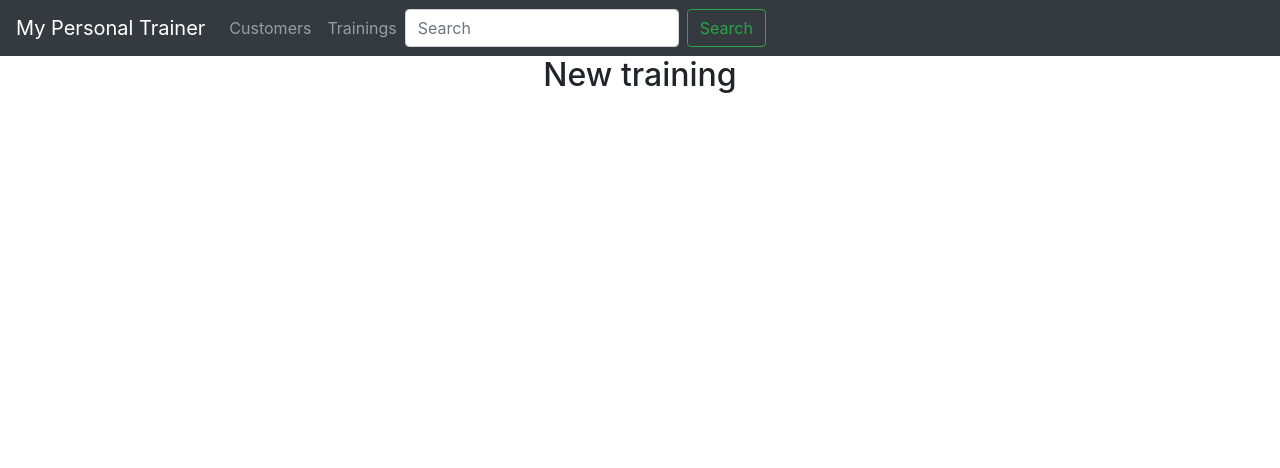
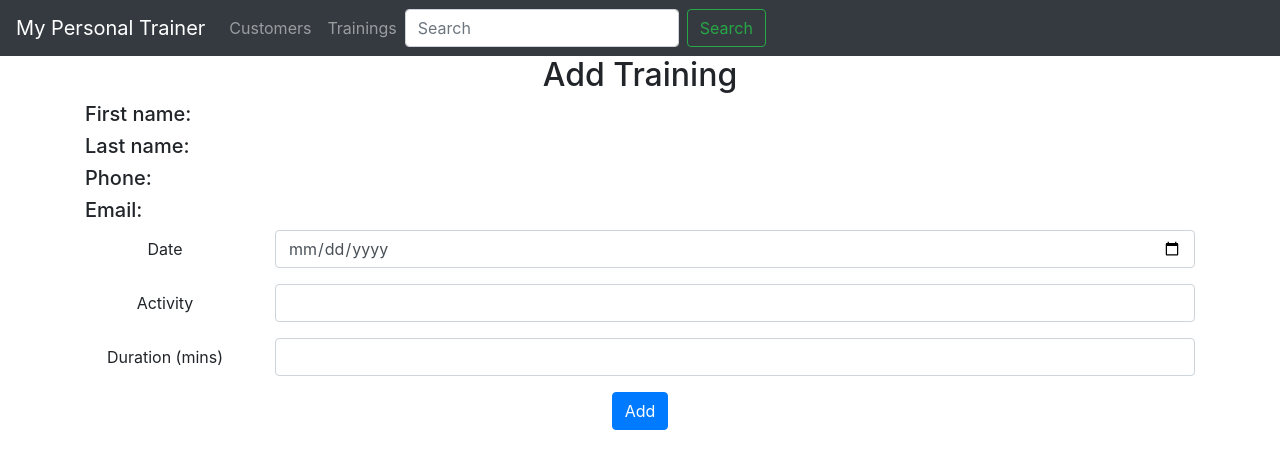
Before and after one commit to timvar/personal-trainer, a React (Create React App) app: page /addtraining/1 in a window 1280 px wide. Shown: the top 468 px of the page. Built offline with nearby package versions, Linux system fonts and the light colour scheme; no server answers.

Commit message:
add training, working on delete training

```diff
--- a/src/App.js
+++ b/src/App.js
@@ -8,6 +8,7 @@ import Trainings from './components/Trainings';
 import CustomerDetails from './components/CustomerDetails';
 import AddCustomer from './components/AddCustomer';
 import AddTraining from './components/AddTraining';
+import DeleteTraining from './components/DeleteTraining';
 
 class App extends Component {
   render() {
@@ -21,7 +22,8 @@ class App extends Component {
             <Route path="/customers" component={Customers} />
             <Route path="/addcustomer" component={AddCustomer} />
             <Route path="/trainings" component={Trainings} />
-            <Route path="/addtraining" component={AddTraining} />
+            <Route path="/addtraining/:id" component={AddTraining} />
+            <Route path="/deletetraining/:id" component={DeleteTraining} />
           </Switch>
         </div>
       </BrowserRouter>
--- a/src/components/AddTraining.js
+++ b/src/components/AddTraining.js
@@ -1,11 +1,109 @@
-import React, { Component } from 'react'
+import React, { Component } from 'react';
+import axios from 'axios';
 
 export default class AddTraining extends Component {
+  constructor(props){
+    super(props);
+    this.state = { date: '', activity: '', duration: '', customer: '', firstname: '', lastname: '', email: '', phone: '', customerapi: '' }
+  }
+
+  inputChanged = (e) => {
+    this.setState({[e.target.name]: e.target.value});
+  }
+
+  getCustomer = () => {
+    const url = 'https://customerrest.herokuapp.com/api/customers/' + this.props.match.params.id;
+    console.log('url ', url);
+    axios.get(url)
+    .then( response => {
+      console.log('customerapi: ', response.data.links[1].href);
+      this.setState({
+        firstname: response.data.firstname,
+        lastname: response.data.lastname,
+        email: response.data.email,
+        phone: response.data.phone,
+        customerapi: response.data.links[1].href
+      });
+    })
+    .catch( err => console.log('Error msg: ', err));
+  }
+
+  addTraining = (e) => {
+    e.preventDefault();
+    console.log('add training');
+    const url = 'https://customerrest.herokuapp.com/api/trainings';
+    const training = {
+        date: this.state.date,
+        activity: this.state.activity,
+        duration: this.state.duration,
+        customer: this.state.customerapi
+    }
+    console.log('training: ', training);
+
+    axios.post(url, training)
+    .catch(err => console.log('Error: ', err));
+
+  }
+
+  componentDidMount() {
+    this.getCustomer();
+  }
+
   render() {
+    const { date, activity, duration } = this.state
+    console.log('props:', this.props);
     return (
-      <div>
-        <h2>New training</h2>
-      </div>
+      <div className="container">
+        <h2>Add Training</h2>
+        <div className="text-left">
+          <h5>First name: {this.state.firstname}</h5>
+          <h5>Last name: {this.state.lastname}</h5>
+          <h5>Phone: {this.state.phone}</h5>
+          <h5>Email: {this.state.email}</h5>
+        </div>
+        <form onSubmit={this.addTraining} >
+          <div className="form-group row">
+            <label htmlFor="firstname" className="col-sm-2 col-form-label">Date</label>
+            <div className="col-sm-10">
+              <input
+                type="date"
+                onChange={this.inputChanged}
+                className="form-control"
+                id="date"
+                name="date"
+                value={date}
+                />
+            </div>
+          </div>
+          <div className="form-group row">
+            <label htmlFor="lastname" className="col-sm-2 col-form-label">Activity</label>
+            <div className="col-sm-10">
+              <input
+                type="text"
+                onChange={this.inputChanged}
+                className="form-control"
+                id="activity"
+                name="activity"
+                value={activity}
+                />
+            </div>
+          </div>
+          <div className="form-group row">
+            <label htmlFor="lastname" className="col-sm-2 col-form-label">Duration (mins)</label>
+            <div className="col-sm-10">
+              <input
+                type="text"
+                onChange={this.inputChanged}
+                className="form-control"
+                id="duration"
+                name="duration"
+                value={duration}
+                />
+            </div>
+          </div>
+        <button type="submit" className="btn btn-primary">Add</button>
+      </form>
+    </div>
     )
   }
 }
--- /dev/null
+++ b/src/components/DeleteTraining.js
@@ -0,0 +1,38 @@
+import React, { Component } from 'react';
+import axios from 'axios';
+
+export default class DeleteTraining extends Component {
+  constructor(props){
+    super(props);
+    this.state = { date: '', activity: '', duration: '', customer: '', firstname: '', lastname: '', email: '', phone: '', customerapi: '' }
+  }
+
+  getTraining = () => {
+    console.log('props', this.props);
+    const url = 'https://customerrest.herokuapp.com/api/trainings/' + this.props.match.params.id;
+    console.log('url ', url);
+    axios.get(url)
+    .then( response => {
+      this.setState({
+        date: response.data.date,
+        activity: response.data.activity,
+        duration: response.data.duration
+      });
+    })
+    .catch( err => console.log('Error msg: ', err));
+  }
+
+  componentDidMount() {
+    this.getTraining();
+
+  }
+
+  render() {
+    console.log('state', this.state);
+    return (
+      <div>
+        <h2>Delete Training</h2>
+      </div>
+    )
+  }
+}
--- a/src/components/Trainings.js
+++ b/src/components/Trainings.js
@@ -33,13 +33,6 @@ export default class Trainings extends Component {
       }
     },
     {
-      id: 'trainingTime',
-      Header: 'Time',
-      accessor: d => {
-        return moment(d.date).format("HH:mm");
-      }
-    },
-    {
       Header: 'Duration',
       accessor: 'duration'
     },
@@ -54,8 +47,19 @@ export default class Trainings extends Component {
     {
       Header: 'Customer Lastname',
       accessor: 'customer.lastname'
+    },
+    { id: 'deleteTraining',
+      Header: 'Delete Training',
+      accessor: d => {
+        const id = d.id;
+        return (
+          <Link to={'/deletetraining/' + id}>
+            <button type="button" className='btn btn-danger'>Delete</button>
+          </Link> );
     }
+  }
   ]
+
     return (
       <div className="container">
         <h2>Trainings</h2>
@@ -69,3 +73,19 @@ export default class Trainings extends Component {
     )
   }
 }
+
+/*
+{ id: 'deleteTraining',
+      Header: 'Delete Training',
+      accessor: d => {
+        const href = d.links[0].href
+        const pos = href.lastIndexOf("/");
+        const id = d.id;
+        return (
+          <Link to={'/addtraining/' + id}>
+            <button type="button" className='btn btn-danger'>Delete</button>
+          </Link> );
+      }
+    }
+
+*/
```
